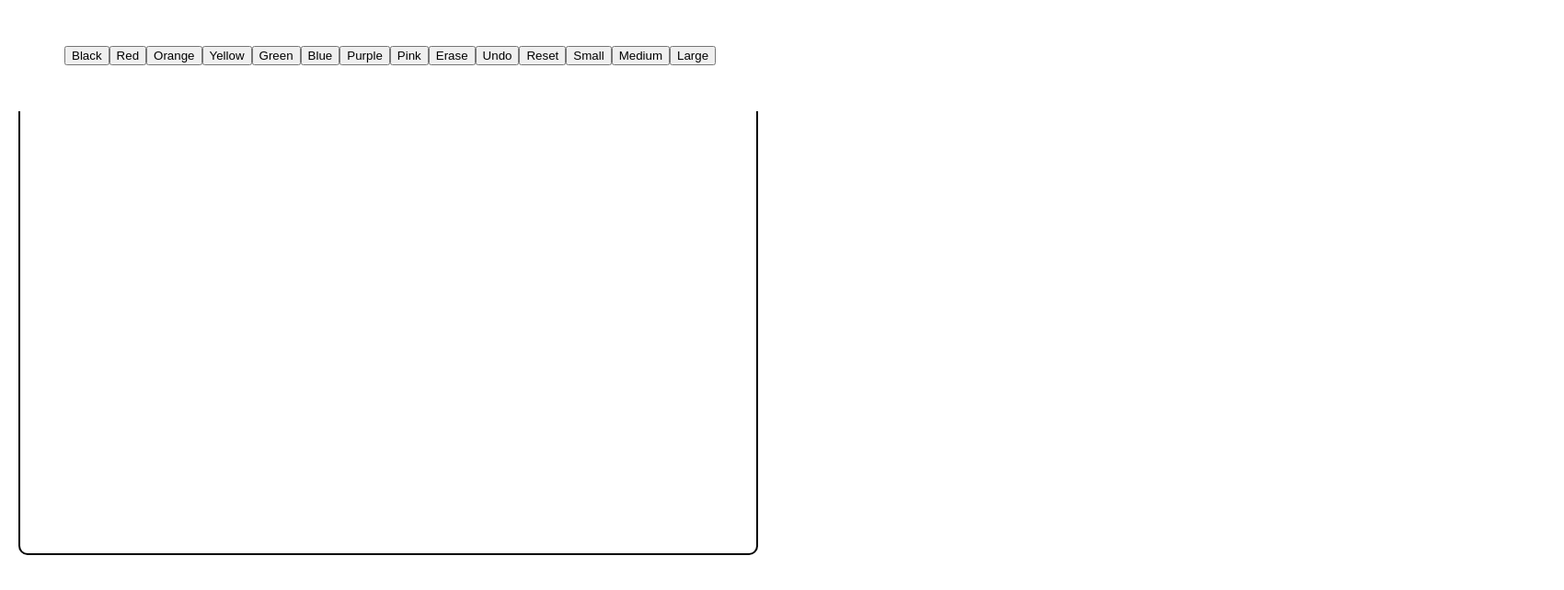
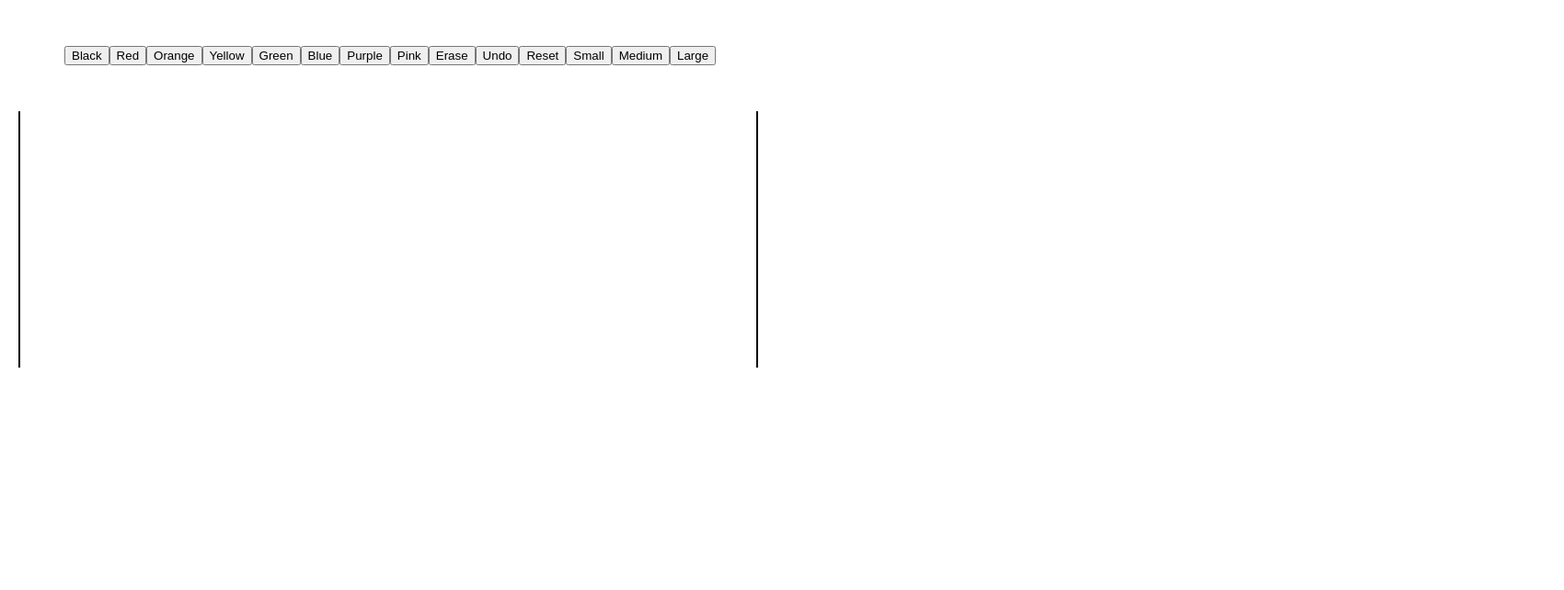
Before and after one commit to elizasohn/exquisite-corpse, a React (Create React App) app: page / in a window 1280 px wide. Shown: the top 642 px of the page at 92% size, 1700 px wide, since content can reach past the window. Built offline with nearby package versions, Linux system fonts and the light colour scheme.

Commit message:
add footer and styling

```diff
--- a/src/App.css
+++ b/src/App.css
@@ -44,3 +44,12 @@ body {
   background-color: white;
   top: 0px;
 }
+
+.footer {
+  position: absolute;
+  width: 100%;
+  z-index: 1;
+  padding: 200px;
+  background-color: white;
+  bottom: 0px;
+}
--- a/src/App.js
+++ b/src/App.js
@@ -207,7 +207,7 @@ class App extends React.Component {
           <Drawing lines={this.state.lines} />
         </div>
 
-        <div className="result">
+        <div className="footer">
         </div>
       </div>
     );
```
